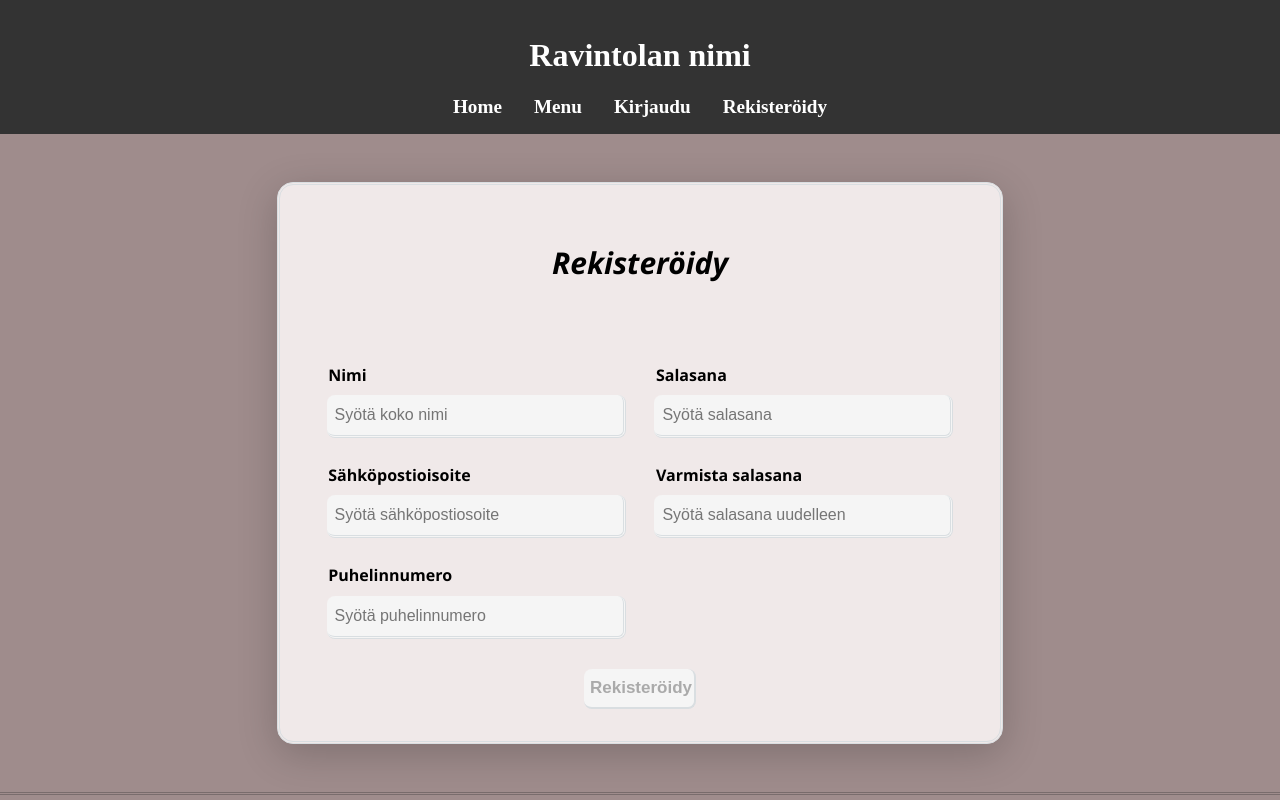
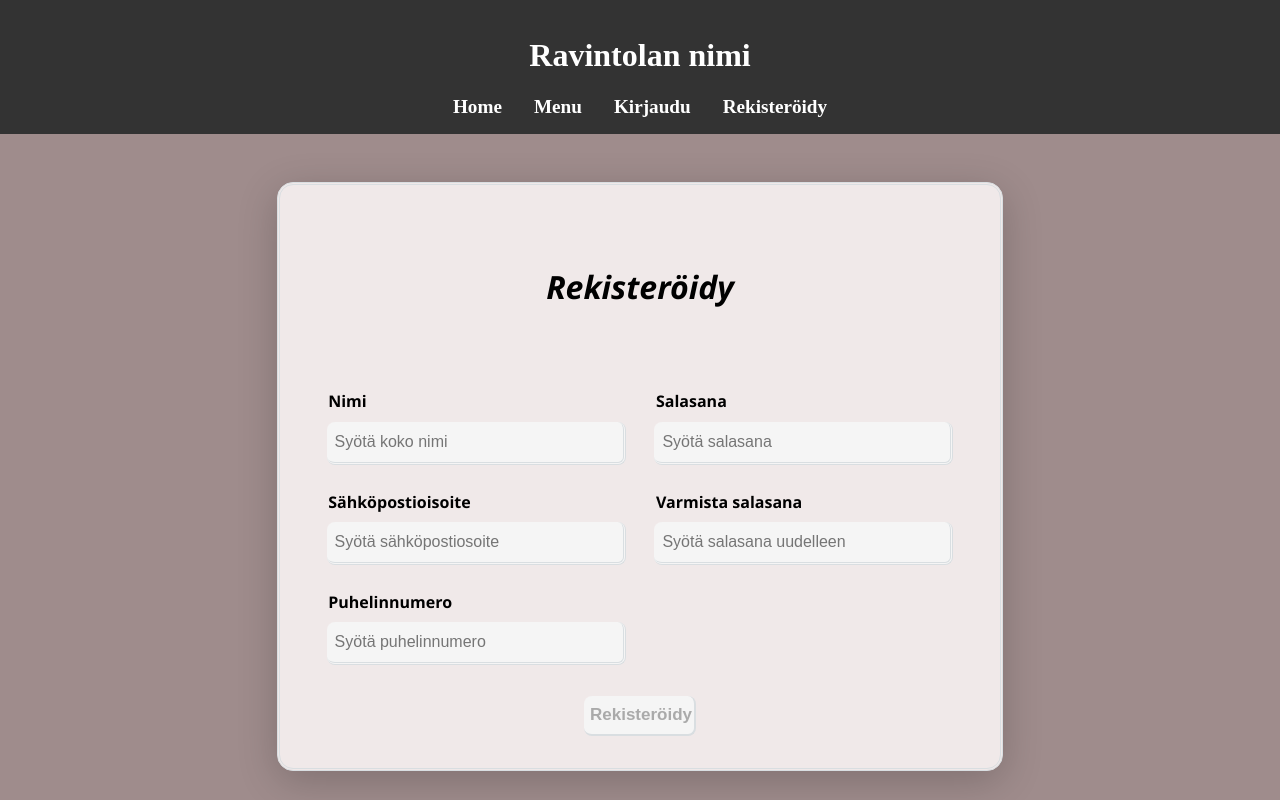
Before and after one commit to CrimsonBambi/Restaurant-Front, a React (Vite) app: page /register in a window 1280 px wide. Shown: the top 800 px of the page. Built offline with nearby package versions, Linux system fonts and the light colour scheme.

Commit message:
css edit

```diff
--- a/src/css/login.css
+++ b/src/css/login.css
@@ -17,12 +17,13 @@
   margin-top: 3rem;
   margin-bottom: 3rem;
   font-style: italic;
+  font-family:'Segoe UI', Tahoma, Geneva, Verdana, sans-serif;
 }
 
 #login-container h2{
   color: black;
   margin-top: 3rem;
-  font-weight: 800;
+  font-weight: bold;
   font-size: xx-large;
 }
 
--- a/src/css/profile.css
+++ b/src/css/profile.css
@@ -16,6 +16,7 @@
   background-color: whitesmoke;
   background-size: cover;
   background-position: center;
+  font-family:'Segoe UI', Tahoma, Geneva, Verdana, sans-serif;
 }
 
 #profile-name {
@@ -28,7 +29,7 @@
 section h1 {
   color:black;
   font-style: italic;
-  font-size: 3rem;
+  font-size: 48px;
   margin: 0rem;
   margin-top: 5rem;
   padding: 0.2rem;
--- a/src/css/register.css
+++ b/src/css/register.css
@@ -12,16 +12,18 @@
   height: auto;
   animation: fadeIn 0.3s ease-out;
   font-family:'Segoe UI', Tahoma, Geneva, Verdana, sans-serif;
-
   margin-top: 3rem;
   margin-bottom: 3rem;
 }
 
 #register-container h2 {
   color: black;
+  margin-top: 3rem;
+  font-weight: bold;
+  font-size: xx-large;
   font-style: italic;
-  font-size: 30px;
 }
+
 #register-form {
   display: flex;
   flex-direction: column;
```
